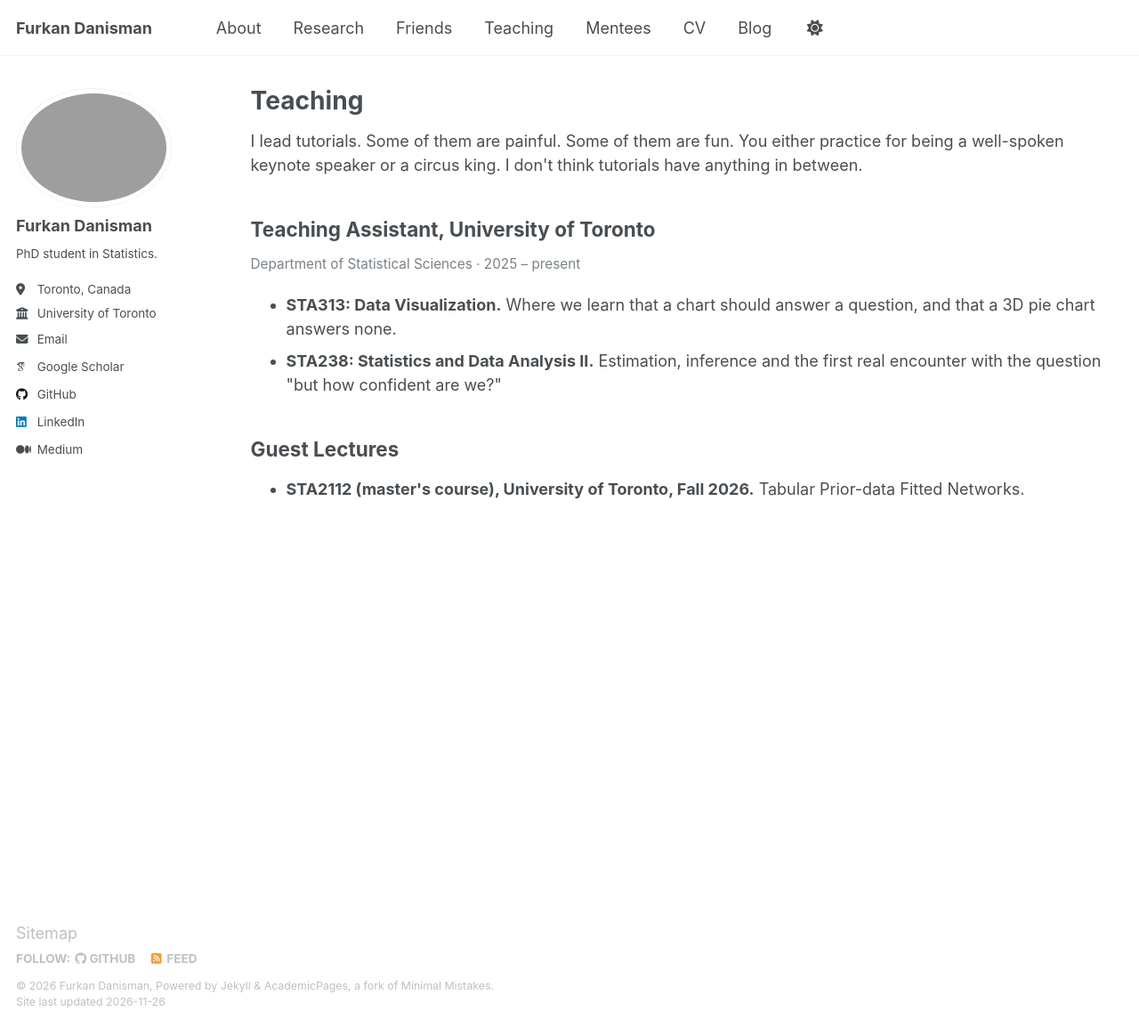
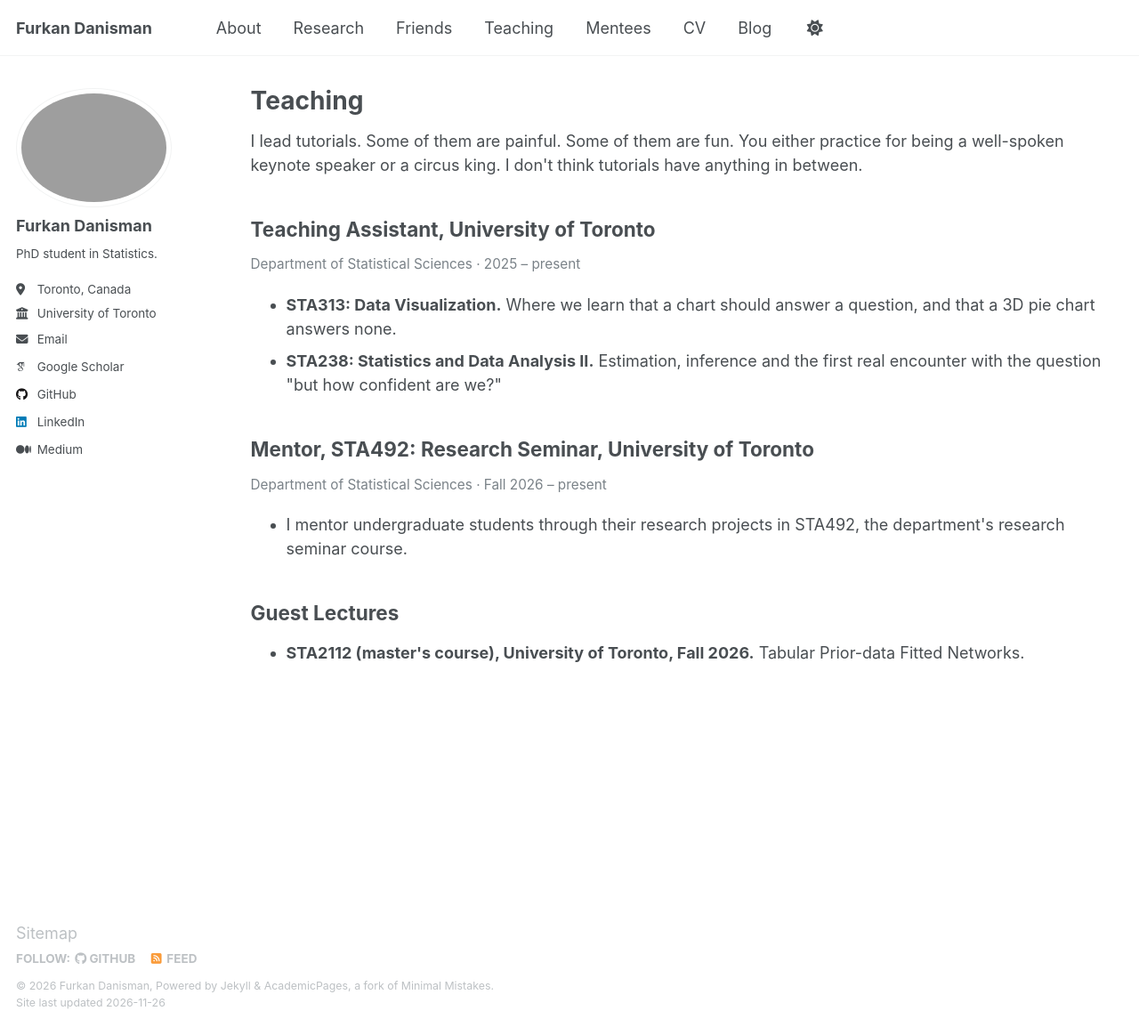
Before and after one commit to FurkanDanisman/FurkanDanisman.github.io, a Jekyll site: the page built from _pages/teaching.html, in a window 1280 px wide and 1154 px high. Shown: the whole window at 89% size. Built offline with Jekyll 4.4.1, drawn with Linux system fonts in a browser that asks for light colours; some web fonts are replaced.

Commit message:
STA492 research-seminar mentor role: Teaching, Mentees, Lately, CV
Co-Authored-By: Claude Opus 5.5 <noreply@anthropic.com>

```diff
--- a/_pages/mentees.html
+++ b/_pages/mentees.html
@@ -5,7 +5,7 @@ permalink: /mentees/
 author_profile: true
 ---
 
-<p>Students I mentor.</p>
+<p>Students I mentor. Since Fall 2026 I'm also a mentor for <b>STA492</b>, the undergraduate research seminar course in Statistical Sciences at the University of Toronto.</p>
 
 <ul class="mentees">
 {% for m in site.data.mentees %}
--- a/_pages/teaching.html
+++ b/_pages/teaching.html
@@ -15,6 +15,12 @@ author_profile: true
   <li><b>STA238: Statistics and Data Analysis II.</b> Estimation, inference and the first real encounter with the question "but how confident are we?"</li>
 </ul>
 
+<h2>Mentor, STA492: Research Seminar, University of Toronto</h2>
+<p style="font-size:0.85em;color:#7a8288">Department of Statistical Sciences · Fall 2026 – present</p>
+<ul>
+  <li>I mentor undergraduate students through their research projects in STA492, the department's research seminar course.</li>
+</ul>
+
 <h2>Guest Lectures</h2>
 <ul>
   <li><b>STA2112 (master's course), University of Toronto, Fall 2026.</b> Tabular Prior-data Fitted Networks.</li>
```
Also changed, not shown: _pages/about.md (+1 -0 lines), _pages/cv.md (+3 -0 lines).
